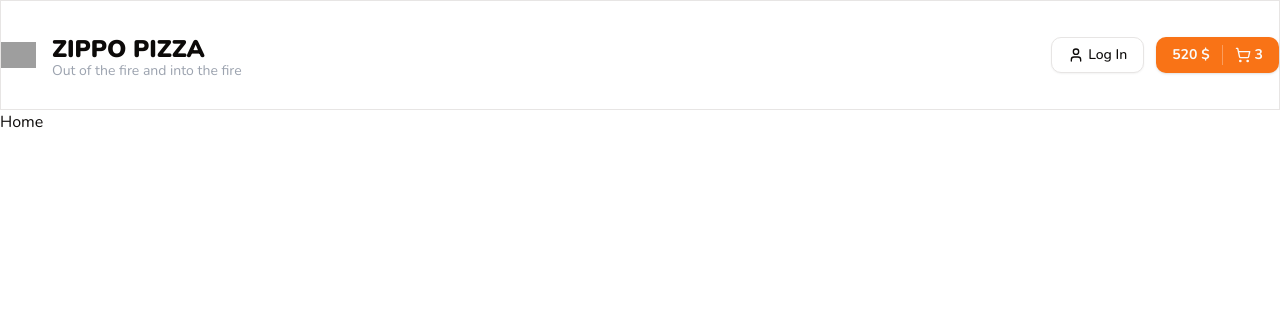
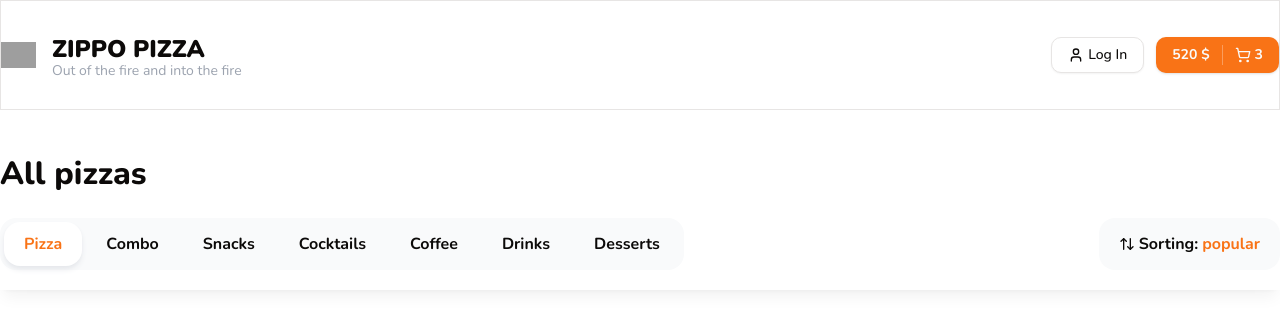
Before and after one commit to qw-0p/zippo-pizza, a Next.js app: page / in a window 1280 px wide. Shown: the top 330 px of the page. Built offline with nearby package versions, Linux system fonts and the light colour scheme; grey boxes are pictures that could not be loaded.

Commit message:
feat: create sorting and categories

```diff
--- a/app/page.tsx
+++ b/app/page.tsx
@@ -1,8 +1,16 @@
+import { Container, Title } from "@/components/shared";
+import { TopBar } from "@/components/shared/top-bar";
+import React from "react";
+
 export default function Home() {
-  return (
-    <div>
-      <h1>Home
-      </h1>
-    </div>
-  );
+  return <>
+    <Container className="mt-10">
+      <Title text="All pizzas" size="lg" className="font-extrabold" />
+
+
+
+    </Container>
+    <TopBar />
+    <div className="h-[3000px]"></div>
+  </>
 }
--- /dev/null
+++ b/components/shared/categories.tsx
@@ -0,0 +1,28 @@
+import React from 'react';
+import { cn } from '@/lib/utils';
+
+interface Props {
+	className?: string;
+}
+
+//Mock data
+const cats = ['Pizza', 'Combo', 'Snacks', 'Cocktails', 'Coffee', 'Drinks', 'Desserts'];
+const activeIndex = 0;
+
+export const Categories: React.FC<Props> = ({ className }) => {
+	return (
+		<div className={cn('inline-flex gap-1 bg-gray-50 p-1 rounded-2xl', className)}>
+			{
+				cats.map((cat, index) => (
+					<a key={index} className={cn('flex items-center font-bold h-11 rounded-2xl px-5',
+						activeIndex === index && 'bg-white shadow-md shadow-gray-200 text-primary'
+					)}>
+						<button>
+							{cat}
+						</button>
+					</a>
+				))
+			}
+		</div>
+	);
+};
--- a/components/shared/index.ts
+++ b/components/shared/index.ts
@@ -1,2 +1,6 @@
+export { SortPopup } from './sort-popup'
+
+export { Categories } from './categories'
+export { Title } from './title'
 export { Header } from './header'
 export { Container } from './container'
--- /dev/null
+++ b/components/shared/sort-popup.tsx
@@ -0,0 +1,17 @@
+import React from 'react';
+import { cn } from '@/lib/utils';
+import { ArrowUpDown } from 'lucide-react';
+
+interface Props {
+	className?: string;
+}
+
+export const SortPopup: React.FC<Props> = ({ className }) => {
+	return (
+		<div className={cn('inline-flex items-center gap-1 bg-gray-50 px-5 h-[52px] rounded-2xl cursor-pointer', className)}>
+			<ArrowUpDown size={16} />
+			<b>Sorting: </b>
+			<b className="text-primary">popular</b>
+		</div>
+	);
+};
--- /dev/null
+++ b/components/shared/title.tsx
@@ -0,0 +1,36 @@
+import clsx from 'clsx';
+import React from 'react';
+
+type TitleSize = 'xs' | 'sm' | 'md' | 'lg' | 'xl' | '2xl';
+
+interface Props {
+	size?: TitleSize;
+	className?: string;
+	text: string;
+}
+
+export const Title: React.FC<Props> = ({ text, size = 'sm', className }) => {
+	const mapTagBySize = {
+		xs: 'h5',
+		sm: 'h4',
+		md: 'h3',
+		lg: 'h2',
+		xl: 'h1',
+		'2xl': 'h1',
+	} as const;
+
+	const mapClassNameBySize = {
+		xs: 'text-[16px]',
+		sm: 'text-[22px]',
+		md: 'text-[26px]',
+		lg: 'text-[32px]',
+		xl: 'text-[40px]',
+		'2xl': 'text-[48px]',
+	} as const;
+
+	return React.createElement(
+		mapTagBySize[size],
+		{ className: clsx(mapClassNameBySize[size], className) },
+		text,
+	);
+};
--- /dev/null
+++ b/components/shared/top-bar.tsx
@@ -0,0 +1,18 @@
+import React from 'react';
+import { cn } from '@/lib/utils';
+import { Categories, SortPopup, Container } from './index';
+
+interface Props {
+	className?: string;
+}
+
+export const TopBar: React.FC<Props> = ({ className }) => {
+	return (
+		<div className={cn('sticky top-0 bg-white py-5 shadow-lg shadow-black/5 z-10', className)}>
+			<Container className='flex items-center justify-between'>
+				<Categories />
+				<SortPopup />
+			</Container>
+		</div>
+	);
+};
```
